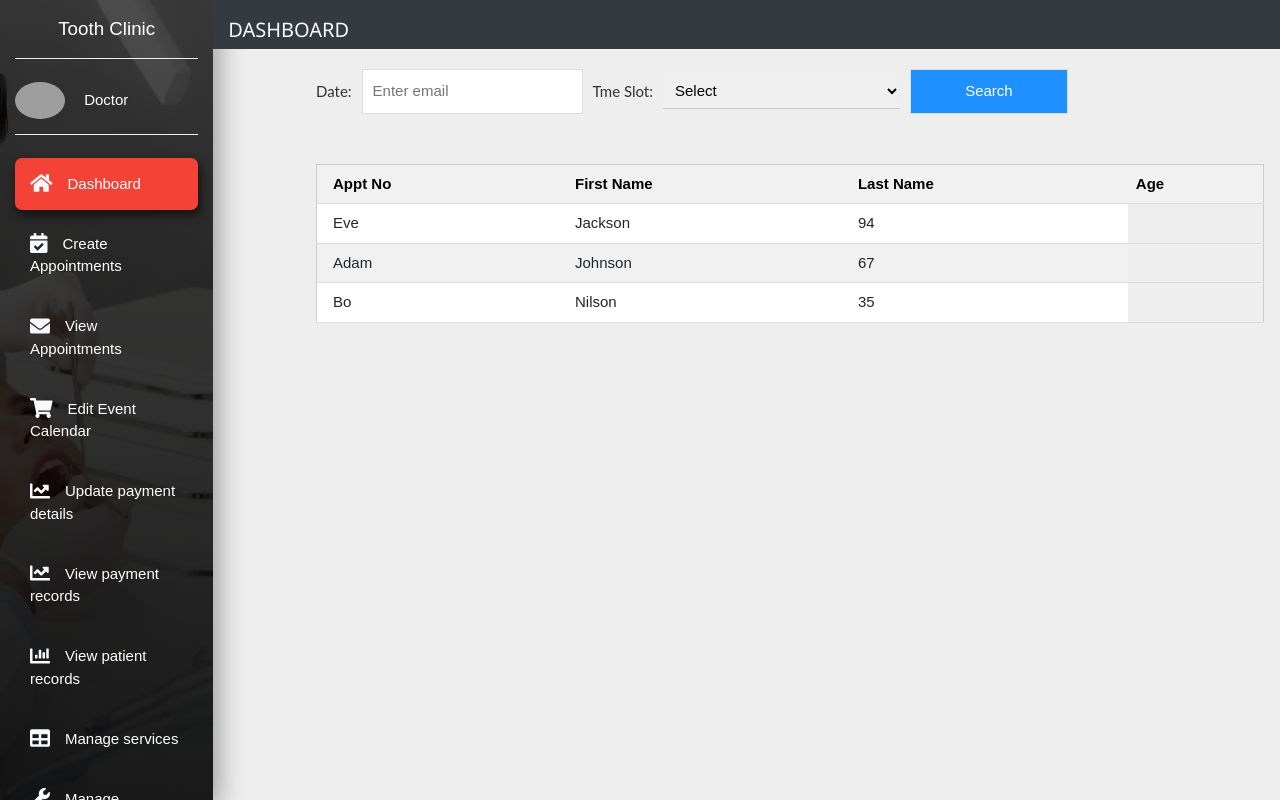
After one commit to dinithiW/Dental-Clinic, a CodeIgniter app: page /Dental-Clinic/Doctor/viewAppointments in a window 1280 px wide. The commit adds this page. Run offline with CodeIgniter, Linux system fonts and the light colour scheme; data comes from the database, SQL or seed files in the repository; tables that the repository leaves empty or names only in its code hold one stand-in row (values such as "Sample post"); some libraries are stand-ins or nearby versions; grey boxes are pictures that could not be loaded.

Commit message:
appointments

```diff
--- a/application/controllers/Doctor.php
+++ b/application/controllers/Doctor.php
@@ -26,6 +26,21 @@ class Doctor extends CI_Controller {
 
 	}
 
+	public function viewAppointments(){
+		$this->load->model('Doctor_model');
+		$data['tAppoints'] = $this->Doctor_model->getTodaysAppoints();
+
+		$this->load->view('doc_navbar');
+		$this->load->view('Doctor/view_appointments');
+	}
+
+	public function todayAppoints(){
+		$this->load->model('Doctor_model');
+		$data['tAppoints'] = $this->Doctor_model->getTodaysAppoints();
+		redirect('../Doctor/viewAppointments');
+
+	}
+
 }
 
 ?>
--- a/application/models/Doctor_model.php
+++ b/application/models/Doctor_model.php
@@ -16,7 +16,21 @@ Class Doctor_model extends CI_Model{
 
         $query = $this->db->get();
         return $query->result();
-	}
+    }
+
+    public function getTodaysAppoints(){
+        $today=$this->input->post("date");
+        $time=$this->input->post("time_slot");
+        $this->load->database("");
+        $this->db->select('*');
+        $this->db->from('appointments');
+        $this->db->join('patient', 'appointments.patient_id = patient.patient_id','left');
+        $this->db->where('appointment_date',$today);
+        $this->db->where('time',$time);
+        $r=$this->db->get();
+        return $r->result();
+
+    }
 }
 
 ?>
--- a/application/models/Patient_model.php
+++ b/application/models/Patient_model.php
@@ -2,10 +2,10 @@
 defined('BASEPATH') OR exit('No direct script access allowed');
 Class Patient_model extends CI_Model{
 
-	public function editProfile($nic,$data){
+	public function editProfile($id,$data){
 		$this->load->database("");
-		$this->db->where('nic', $nic);
-		$this->db->update('customer', $data);
+		$this->db->where('patient_id', $id);
+		$this->db->update('patient', $data);
 
 	}
 	public function getPatientData(){
--- /dev/null
+++ b/application/views/Doctor/view_appointments.php
@@ -0,0 +1,125 @@
+<!DOCTYPE html>
+<html>
+<head>
+<title>Customer dashboard</title>
+<meta charset="UTF-8">
+<meta name="viewport" content="width=device-width, initial-scale=1.0">
+<link rel="stylesheet" href="<?php echo base_url(); ?>assets/w3.css">
+<!-- <link rel="stylesheet" href="https://maxcdn.bootstrapcdn.com/bootstrap/3.3.7/css/bootstrap.min.css"> -->
+<script src="https://ajax.googleapis.com/ajax/libs/jquery/3.3.1/jquery.min.js"></script>
+<!-- <script src="https://maxcdn.bootstrapcdn.com/bootstrap/3.3.7/js/bootstrap.min.js"></script> -->
+
+
+<style>
+body {font-family: Arial, Helvetica, sans-serif;}
+* {box-sizing: border-box;}
+
+.form-inline {
+  display: flex;
+  flex-flow: row wrap;
+  align-items: center;
+}
+
+.form-inline label {
+  margin: 5px 10px 5px 0;
+}
+
+.form-inline input {
+  vertical-align: middle;
+  margin: 5px 10px 5px 0;
+  padding: 10px;
+  background-color: #fff;
+  border: 1px solid #ddd;
+}
+
+
+
+.form-inline button {
+  padding: 10px 20px;
+  background-color: dodgerblue;
+  border: 1px solid #ddd;
+  color: white;
+  cursor: pointer;
+}
+
+.form-inline button:hover {
+  background-color: royalblue;
+}
+
+@media (max-width: 800px) {
+  .form-inline input {
+    margin: 10px 0;
+  }
+
+
+
+  .form-inline {
+    flex-direction: column;
+    align-items: stretch;
+  }
+}
+</style>
+
+</head>
+<body>
+	<div class="w3-content" style="max-width:2000px;margin-top:49px;margin-left:300px;">
+
+
+    <div class="w3-container">
+    <form class="form-inline" action="/action_page.php">
+  <label for="email">Date:</label>
+  <input type="email" id="email" placeholder="Enter email" name="email">
+  <label for="email">Tme Slot:</label>
+  <select class="w3-input w3-col m3" placeholder="" name="time_slot" required>
+
+    	<option value="">Select</option>
+    	<option value="08.00-11.00(A.M)">08.00-11.00(A.M)</option>
+    	<option value="01.00-03.00(P.M)">01.00-03.00(P.M)</option>
+    	<option value="05.00-07.00(P.M)">05.00-07.00(P.M)</option>
+    			</select>
+  <!-- <div class="w3-col m3"> -->
+  <label for="email">         </label>
+  <button class="w3-col m2 w3-right" type="submit">Search</button>
+  <!-- </div> -->
+</form>
+  <br><br>
+  <table class="w3-table-all">
+    <thead>
+      <tr class="w3-light-grey w3-hover-red">
+        <th>Appt No</th>
+        <th>First Name</th>
+        <th>Last Name</th>
+        <th>Age</th>
+      </tr>
+    </thead>
+    <?php if (isset($services)){ ?>
+     <?php foreach($services as $ser){ ?>
+    <tr class="w3-hover-green">
+      <td>Jill</td>
+      <td>Smith</td>
+      <td>50</td>
+      <td>50</td>
+    </tr>
+    <?php } ?>
+	 <?php } ?>
+    <tr class="w3-hover-blue">
+      <td>Eve</td>
+      <td>Jackson</td>
+      <td>94</td>
+    </tr>
+    <tr class="w3-hover-black">
+      <td>Adam</td>
+      <td>Johnson</td>
+      <td>67</td>
+    </tr>
+    <tr class="w3-hover-text-green">
+      <td>Bo</td>
+      <td>Nilson</td>
+      <td>35</td>
+    </tr>
+  </table>
+</div>
+	</div>
+
+</body>
+</html>
--- a/application/views/cus_navbar.php
+++ b/application/views/cus_navbar.php
@@ -87,7 +87,7 @@
               <ul class="navbar-nav flex-column mt-4">
                 <li class="nav-item"><a href="#" class="nav-link text-white p-3 mb-2 current"><i class="fas fa-home text-light fa-lg mr-3"></i>Dashboard</a></li>
                 <li class="nav-item"><a href="<?php echo base_url(); ?>index.php/Patient/viewProfile" class="nav-link text-white p-3 mb-2 sidebar-link"><i class="fas fa-user text-light fa-lg mr-3"></i>Profile</a></li>
-                <!-- <li class="nav-item"><a href="#" class="nav-link text-white p-3 mb-2 sidebar-link"><i class="fas fa-envelope text-light fa-lg mr-3"></i>Inbox</a></li> -->
+                <li class="nav-item"><a href="<?php echo base_url(); ?>index.php/Patient/editProfile" class="nav-link text-white p-3 mb-2 sidebar-link"><i class="fas fa-user-edit text-light fa-lg mr-3"></i>Edit Profile</a></li>
                 <li class="nav-item"><a href="<?php echo base_url(); ?>index.php/Patient/reserveTreatment" class="nav-link text-white p-3 mb-2 sidebar-link"><i class="fas fa-calendar-plus text-light fa-lg mr-3"></i>Make Appointments</a></li>
                 <li class="nav-item"><a href="<?php echo base_url(); ?>index.php/Patient/viewAppoints" class="nav-link text-white p-3 mb-2 sidebar-link"><i class="far fa-calendar-alt text-light fa-lg mr-3"></i>My Appointments</a></li>
                 <!-- <li class="nav-item"><a href="#" class="nav-link text-white p-3 mb-2 sidebar-link"><i class="fas fa-chart-bar text-light fa-lg mr-3"></i>Charts</a></li>
--- a/application/views/doc_navbar.php
+++ b/application/views/doc_navbar.php
@@ -90,7 +90,7 @@
 
                 <li class="nav-item"><a href=<?= base_url("Doctor/createAppointment")?> class="nav-link text-white p-3 mb-2 sidebar-link"><i class="fas fa-calendar-check text-light fa-lg mr-3"></i>Create Appointments</a></li>
 
-                <li class="nav-item"><a href="#" class="nav-link text-white p-3 mb-2 sidebar-link"><i class="fas fa-envelope text-light fa-lg mr-3"></i>View Appointments</a></li>
+                <li class="nav-item"><a href="<?= base_url("Doctor/viewAppointments")?>" class="nav-link text-white p-3 mb-2 sidebar-link"><i class="fas fa-envelope text-light fa-lg mr-3"></i>View Appointments</a></li>
 
                 <li class="nav-item"><a href="<?php echo base_url(); ?>index.php/Customer/reserveService" class="nav-link text-white p-3 mb-2 sidebar-link"><i class="fas fa-shopping-cart text-light fa-lg mr-3"></i>Edit Event Calendar</a></li>
 
```
Also changed, not shown: application/controllers/Patient.php (+15 -14 lines), application/views/editProfile_view.php (added, +77 -0 lines), application/views/patProfile_view.php (+23 -9 lines).
